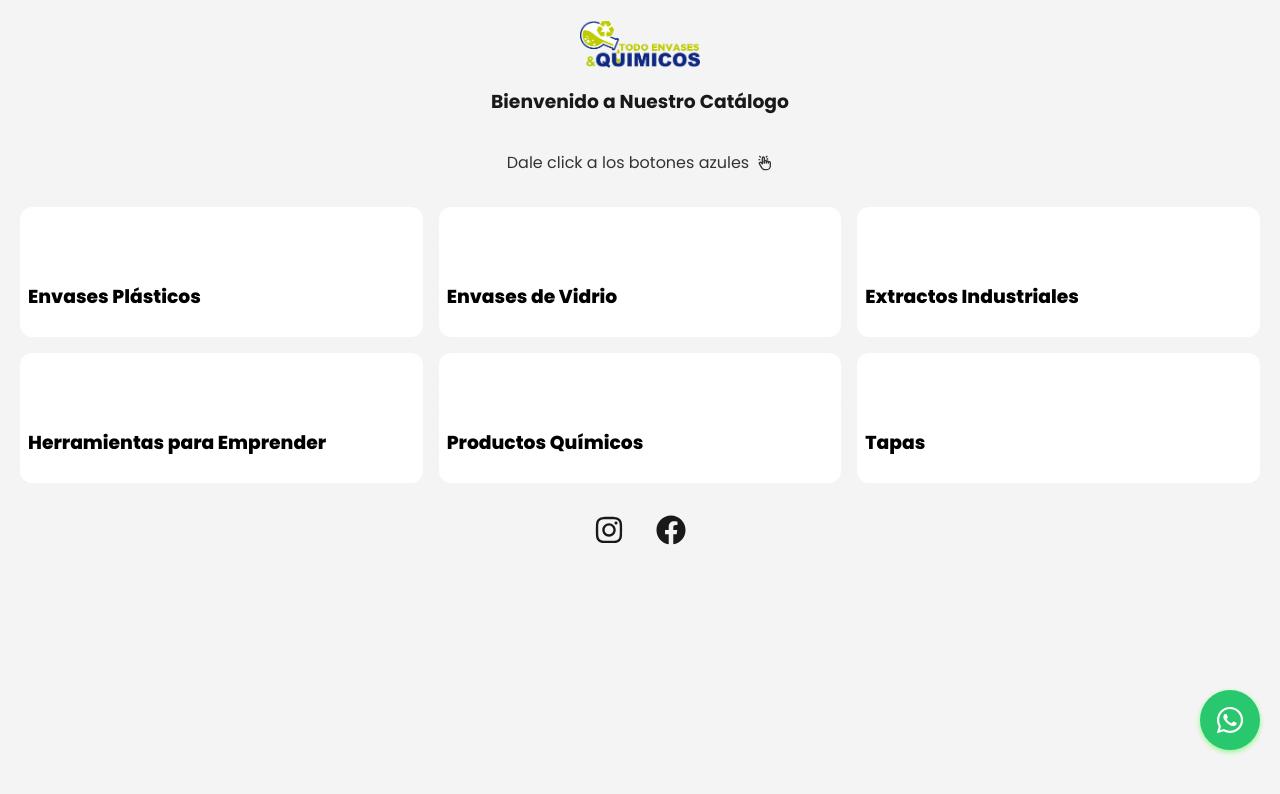
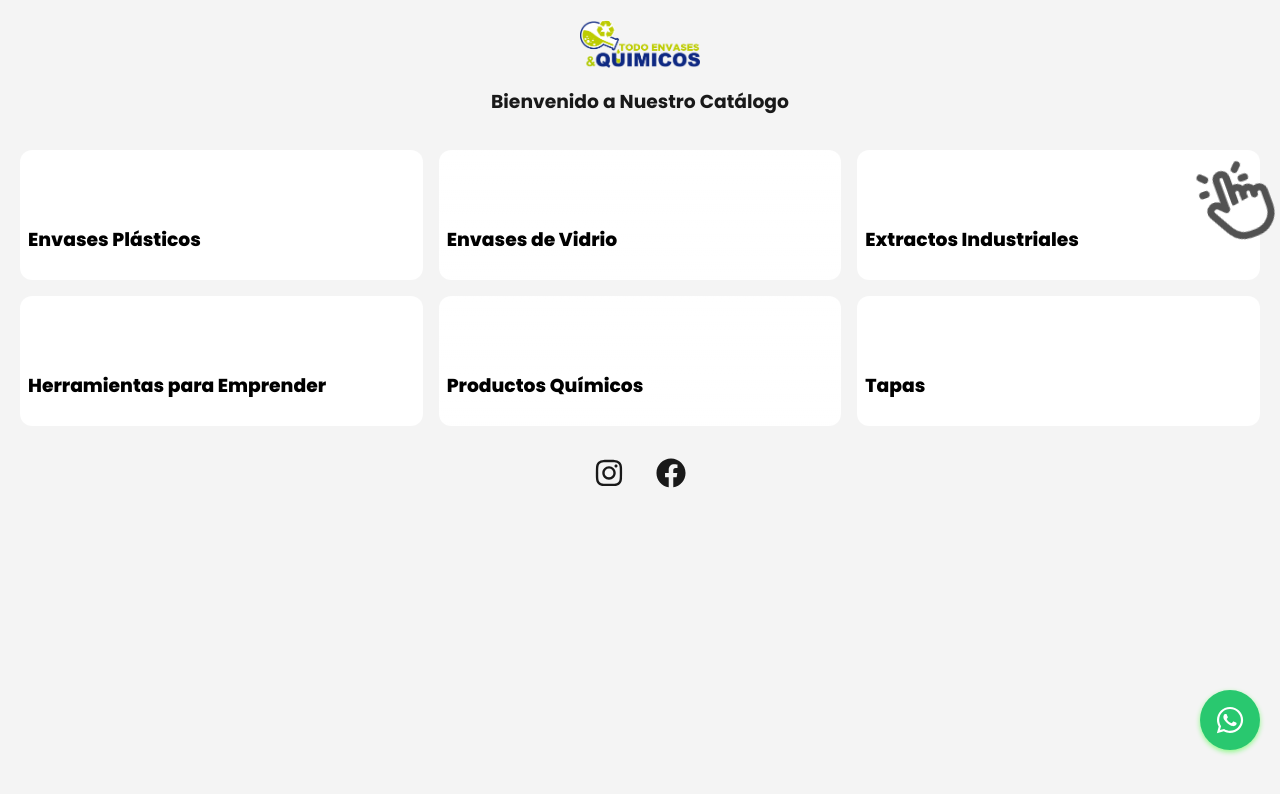
Before and after one commit to danramirez11/teqCatalogue, a React (Vite) app: page / in a window 1280 px wide. Shown: the top 794 px of the page. Built offline with nearby package versions, Linux system fonts and the light colour scheme.

Commit message:
feat: update Home component to enhance button layout and add click animation

```diff
--- a/src/pages/Home.css
+++ b/src/pages/Home.css
@@ -35,3 +35,26 @@
   gap: 0.5rem;
   color: #333;
 }
+
+.menuButtons {
+  position: relative;
+}
+
+.menu-click {
+  position: absolute;
+  top: 30px;
+  right: 0px;
+  transform: rotate(-20deg);
+  animation: clickPulse 1s infinite alternate;
+}
+
+@keyframes clickPulse {
+  0% {
+    transform: rotate(-20deg) scale(1);
+    opacity: 1;
+  }
+  100% {
+    transform: rotate(-20deg) scale(1.15);
+    opacity: 0.7;
+  }
+}
--- a/src/pages/Home.tsx
+++ b/src/pages/Home.tsx
@@ -13,10 +13,7 @@ const Home = () => {
     <section className="page homePage">
       <img src={logo} alt="Logo Todo Envases Y Químicos" />
       <h3>Bienvenido a Nuestro Catálogo</h3>
-      <span className="clickText">
-        <p>Dale click a los botones azules</p> <TbHandClick />{" "}
-      </span>
-      <section className="linesButtons">
+      <section className="linesButtons menuButtons">
         {menuButtons.map((b, i) => {
           return (
             <LineButton
@@ -30,6 +27,7 @@ const Home = () => {
             />
           );
         })}
+        <TbHandClick className="menu-click" size={75} fill="white" />
       </section>
 
       <section className="social-media">
```
